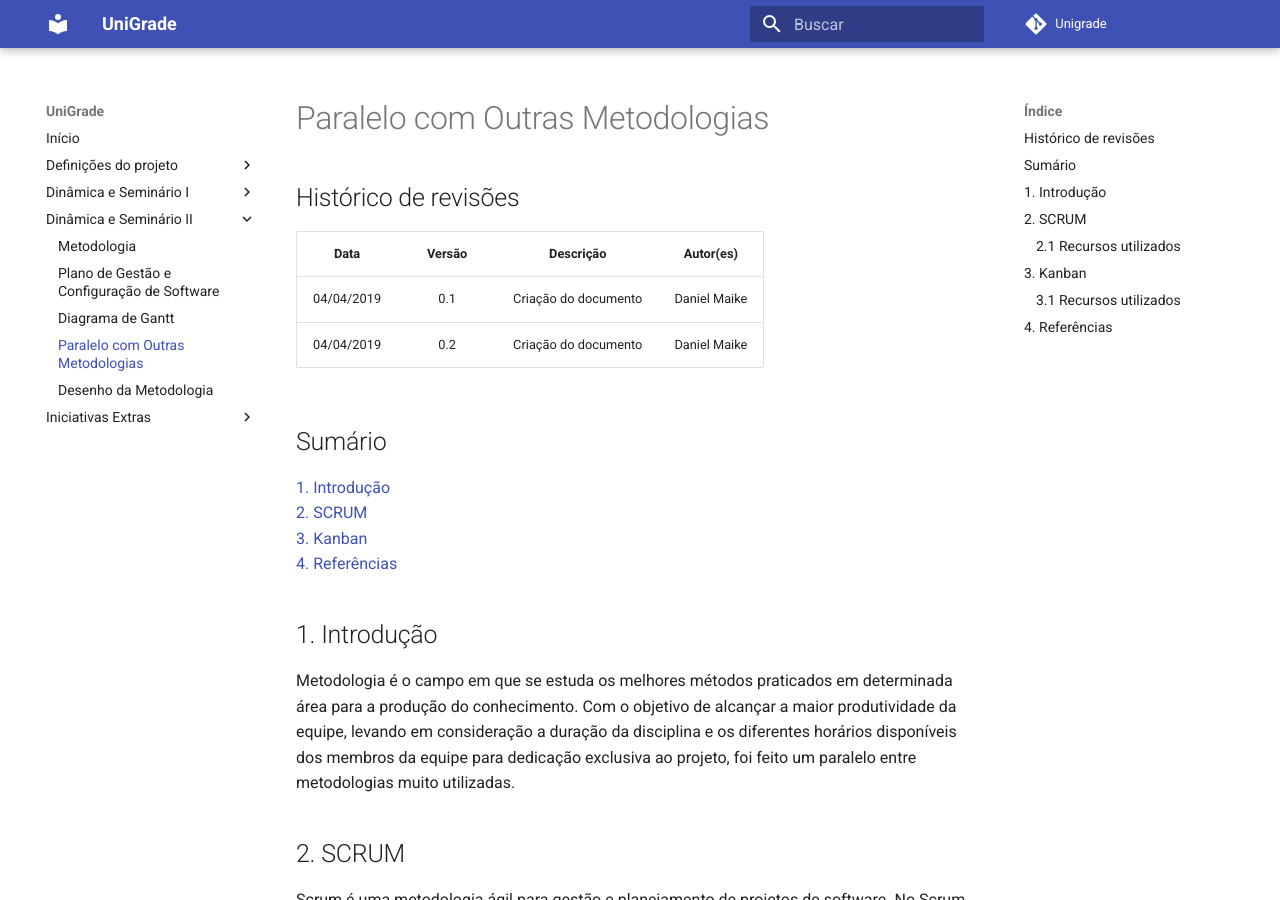
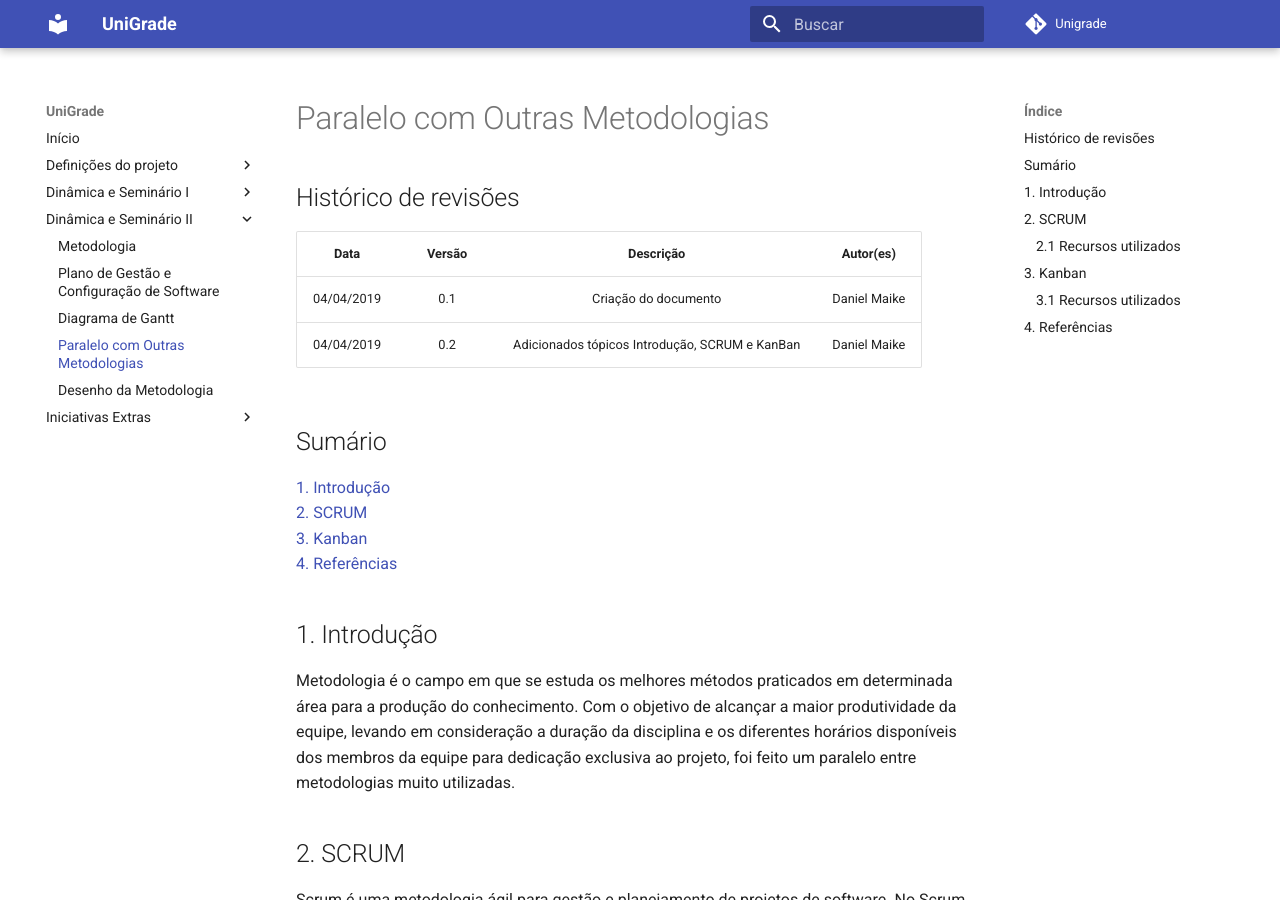
Before and after one commit to ads-unigrade-2019-1/Wiki, an MkDocs documentation site: the page built from docs/dinamica02/ParaleloMetodologias.md, in a window 1280 px wide and 900 px high. Built offline with MkDocs 1.6.1 and Material for MkDocs 9.7.7, drawn with Linux system fonts in a browser that asks for light colours.

Commit message:
Added docs reviews.
Signed-off-by: DanMke <danmke@hotmail.com>

```diff
--- a/docs/dinamica02/ParaleloMetodologias.md
+++ b/docs/dinamica02/ParaleloMetodologias.md
@@ -1,10 +1,11 @@
 # Paralelo com Outras Metodologias
 
 ## Histórico de revisões
+
 |   Data   |  Versão  |        Descrição       |          Autor(es)          |
 |:--------:|:--------:|:----------------------:|:---------------------------:|
 |04/04/2019|   0.1    | Criação do documento       |   Daniel Maike  |
-|04/04/2019|   0.2    | Criação do documento       |   Daniel Maike  |
+|04/04/2019|   0.2    | Adicionados tópicos Introdução, SCRUM e KanBan       |   Daniel Maike  |
 
 ## Sumário
 
```
